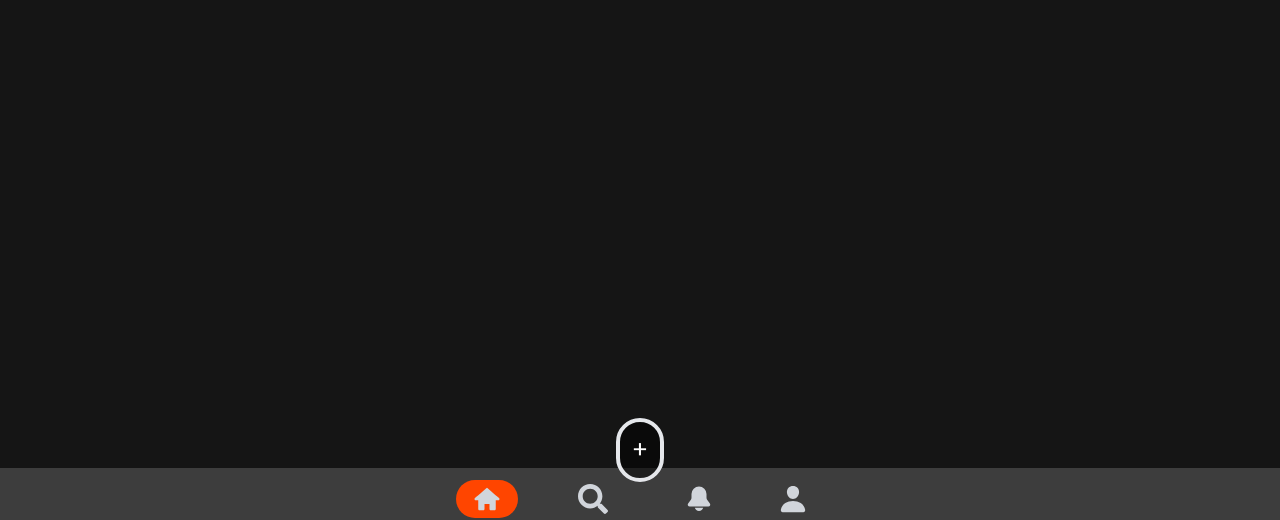
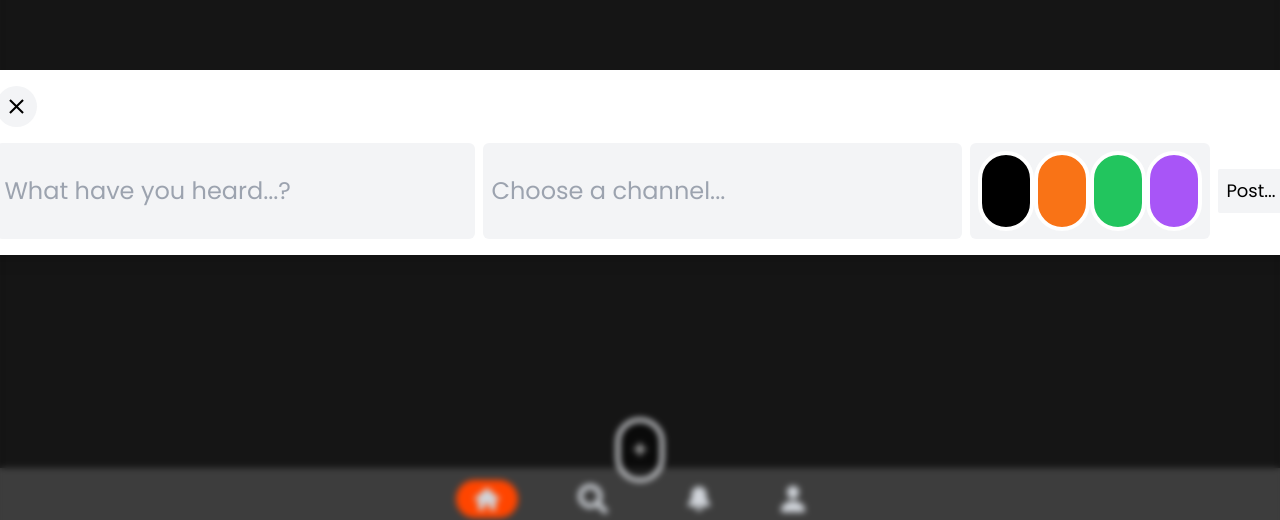
Before and after one commit to aeskerminen/overheard-frontend, a React (Vite) app: page /home in a window 1280 px wide. Shown: the part 238-758 px from the top of the page. Built offline with nearby package versions, Linux system fonts and the light colour scheme; no server answers.

Commit message:
Fix creation modal (WIP)

```diff
--- /dev/null
+++ b/src/components/CreationModal.jsx
@@ -0,0 +1,87 @@
+import { useState } from "react";
+import { IoMdClose } from "react-icons/io";
+import { createPost } from "../services/serviceHandler";
+
+const CreationModal = () => {
+  const [content, setContent] = useState("");
+  const [channel, setChannel] = useState("");
+  const [color, setColor] = useState("#000000");
+
+  const [location, setLocation] = useState("Locating...");
+  const [creationModal, setCreationModal] = useState(false);
+
+  const handleCreatePost = (e) => {
+    e.preventDefault();
+
+    createPost(content, channel, color)
+      .then((result) => {
+        console.log(result);
+      })
+      .catch((err) => {
+        console.log(err);
+      });
+  };
+  return (
+    <div
+      style={{ zIndex: 999, backdropFilter: "blur(3px)" }}
+      className="absolute rounded w-full h-full flex justify-center items-center"
+    >
+      <div className="absolute bg-white rounded shadow-lg flex flex-col p-4">
+        <button
+          // onClick={() => setCreationModal(false)}
+          className="p-2 rounded-full bg-gray-100 hover:bg-gray-200 active:bg-gray-300 self-start"
+        >
+          <IoMdClose size={25}></IoMdClose>
+        </button>
+        <form className="flex gap-2 mt-4" onSubmit={handleCreatePost}>
+          <input
+            placeholder="What have you heard...?"
+            className="p-2 text-2xl bg-gray-100 rounded-md"
+            type="text"
+            name="content"
+            onChange={(e) => setContent(e.target.value)}
+            value={content}
+          ></input>
+          <input
+            placeholder="Choose a channel..."
+            className="p-2 text-2xl bg-gray-100 rounded-md"
+            type="text"
+            name="channel"
+            onChange={(e) => setChannel(e.target.value)}
+            value={channel}
+          ></input>
+          <div className="p-2 bg-gray-100 rounded-md flex justify-center items-center">
+            <input
+              type="button"
+              onClick={() => setColor("#000000")}
+              className="p-6 rounded-full bg-black border-4 border-white"
+            ></input>
+            <input
+              type="button"
+              onClick={() => setColor("#F97316")}
+              className="p-6 rounded-full bg-orange-500 border-4 border-white"
+            ></input>
+            <input
+              type="button"
+              onClick={() => setColor("#22C55E")}
+              className="p-6 rounded-full bg-green-500 border-4 border-white"
+            ></input>
+            <input
+              type="button"
+              onClick={() => setColor("#A855F7")}
+              className="p-6 rounded-full bg-purple-500 border-4 border-white"
+            ></input>
+          </div>
+          <input
+            className="p-2 text-lg bg-gray-100 hover:bg-gray-200 active:bg-gray-300 self-center rounded-sm"
+            type="submit"
+            name="submit"
+            value="Post..."
+          ></input>
+        </form>
+      </div>
+    </div>
+  );
+};
+
+export default CreationModal;
--- a/src/components/Post.jsx
+++ b/src/components/Post.jsx
@@ -14,10 +14,8 @@ const Post = (props) => {
 
     useEffect(() => {
         setPost(props.post)
-        console.log(props.post)
 
         getVotes(props.post.identifier).then(result => {
-            console.log(result.data)
             setVotes(result.data[0].votes)
         })
     }, [props.post])
--- a/src/main.jsx
+++ b/src/main.jsx
@@ -1,29 +1,37 @@
-import ReactDOM from 'react-dom/client'
-import './index.css'
+import ReactDOM from "react-dom/client";
+import "./index.css";
 
-import Login from './routes/Login.jsx'
-import Home from './routes/Home.jsx'
-import { Outlet, RouterProvider, createBrowserRouter } from 'react-router-dom'
-import Footer from './components/Footer.jsx'
-import Navbar from './components/Navbar.jsx'
+import Login from "./routes/Login.jsx";
+import Home from "./routes/Home.jsx";
+import { Outlet, RouterProvider, createBrowserRouter } from "react-router-dom";
+import Footer from "./components/Footer.jsx";
+import Navbar from "./components/Navbar.jsx";
+import CreationModal from "./components/CreationModal.jsx";
 
 const router = createBrowserRouter([
   {
     path: "/",
-        element: <Login />
+    element: <Login />,
   },
   {
     path: "/*",
-        element: <div className="flex flex-col justify-center h-full"><Navbar></Navbar><Outlet></Outlet><Footer></Footer></div>,
+    element: (
+      <div className="flex flex-col justify-center h-full">
+        <Navbar></Navbar>
+        <CreationModal></CreationModal>
+        <Outlet></Outlet>
+        <Footer></Footer>
+      </div>
+    ),
     children: [
       {
         path: "home",
-                element: <Home />
+        element: <Home />,
       },
-        ]
-    }
+    ],
+  },
 ]);
 
-ReactDOM.createRoot(document.getElementById('root')).render(
+ReactDOM.createRoot(document.getElementById("root")).render(
   <RouterProvider router={router}></RouterProvider>
-)
+);
--- a/src/routes/Home.jsx
+++ b/src/routes/Home.jsx
@@ -1,85 +1,102 @@
 import { useEffect, useState } from "react";
 import Post from "../components/Post";
 
-import { IoMdClose } from "react-icons/io";
-
-
-import { createPost, getPosts } from "../services/serviceHandler";
+import { getPosts } from "../services/serviceHandler";
 
 const Home = () => {
-    const [posts, setPosts] = useState([])
-    const [location, setLocation] = useState("Locating...");
+  const [posts, setPosts] = useState([]);
 
-    const [creationModal, setCreationModal] = useState(false)
-
-    const [content, setContent] = useState("")
-    const [channel, setChannel] = useState("")
-    const [color, setColor] = useState("#000000")
-
-    const [filter, setFilter] = useState("newest")
+  const [filter, setFilter] = useState("newest");
 
   useEffect(() => {
-        getPosts().then(result => {
-            console.log(result.data)
-            setPosts(result.data)
-        })
-    }, [])
-
-    const handleCreatePost = (e) => {
-        e.preventDefault()
-
-        createPost(content, channel, color).then(result => {
-            console.log(result)
-        }).catch(err => {
-            console.log(err)
-        })
-    }
+    getPosts().then((result) => {
+      console.log(result.data);
+      setPosts(result.data);
+    });
+  }, []);
 
   return (
-        <div style={{ backgroundColor: '#151515'}} className="grow overflow-y-scroll">
+    <div
+      style={{ backgroundColor: "#151515" }}
+      className="grow overflow-y-scroll"
+    >
       <div className="flex flex-col grow flex-nowrap gap-2 mb-2 overflow-y-scroll w-full">
-                <div style={{ backgroundColor: '#3D3D3D' }} className="p-2 flex gap-2 justify-center">
-                    <button onClick={() => setFilter("newest")} style={{ backgroundColor: '#5F5F5F', color: '#9F9F9F', borderColor: '#FF9703' }} className={`p-2 font-bold rounded-full text-gray-200 ${filter === 'newest' ? "border-2" : "border-none"}`}>Newest</button>
-                    <button onClick={() => setFilter("mcommented")} style={{ backgroundColor: '#5F5F5F', color: '#9F9F9F', borderColor: '#FF9703' }} className={`p-2 font-bold rounded-full text-gray-200 ${filter === 'mcommented' ? "border-2" : "border-none"}`}>Most commented</button>
-                    <button onClick={() => setFilter("mliked")} style={{ backgroundColor: '#5F5F5F', color: '#9F9F9F', borderColor: '#FF9703' }} className={`p-2 font-bold rounded-full text-gray-200 ${filter === 'mliked' ? "border-2" : "border-none"}`}>Most liked</button>
+        <div
+          style={{ backgroundColor: "#3D3D3D" }}
+          className="p-2 flex gap-2 justify-center"
+        >
+          <button
+            onClick={() => setFilter("newest")}
+            style={{
+              backgroundColor: "#5F5F5F",
+              color: "#9F9F9F",
+              borderColor: "#FF9703",
+            }}
+            className={`p-2 font-bold rounded-full text-gray-200 ${
+              filter === "newest" ? "border-2" : "border-none"
+            }`}
+          >
+            Newest
+          </button>
+          <button
+            onClick={() => setFilter("mcommented")}
+            style={{
+              backgroundColor: "#5F5F5F",
+              color: "#9F9F9F",
+              borderColor: "#FF9703",
+            }}
+            className={`p-2 font-bold rounded-full text-gray-200 ${
+              filter === "mcommented" ? "border-2" : "border-none"
+            }`}
+          >
+            Most commented
+          </button>
+          <button
+            onClick={() => setFilter("mliked")}
+            style={{
+              backgroundColor: "#5F5F5F",
+              color: "#9F9F9F",
+              borderColor: "#FF9703",
+            }}
+            className={`p-2 font-bold rounded-full text-gray-200 ${
+              filter === "mliked" ? "border-2" : "border-none"
+            }`}
+          >
+            Most liked
+          </button>
         </div>
 
-                {posts.map((p, i) =>
-                    <Post key={i} post={{
-                        location: 'here',
+        {posts.map((p, i) => (
+          <Post
+            key={i}
+            post={{
+              location: "here",
               channel: p.channel,
               content: p.content,
               color: p.color,
               createdAt: p.createdAt,
-                        identifier: p.identifier
-                    }}></Post>
-                )}
+              identifier: p.identifier,
+            }}
+          ></Post>
+        ))}
       </div>
-            {creationModal &&
-                <div style={{ zIndex: 999, backdropFilter: 'blur(3px)' }} className="absolute rounded w-full h-full flex justify-center items-center">
-                    <div className="bg-white rounded shadow-lg flex flex-col p-4">
-                        <button onClick={() => setCreationModal(false)} className="p-2 rounded-full bg-gray-100 hover:bg-gray-200 active:bg-gray-300 self-start"><IoMdClose size={25}></IoMdClose></button>
-                        <form className="flex gap-2 mt-4" onSubmit={handleCreatePost}>
-                            <input placeholder="What have you heard...?" className="p-2 text-2xl bg-gray-100 rounded-md" type="text" name="content" onChange={e => setContent(e.target.value)} value={content}></input>
-                            <input placeholder="Choose a channel..." className="p-2 text-2xl bg-gray-100 rounded-md" type="text" name="channel" onChange={e => setChannel(e.target.value)} value={channel}></input>
-                            <div className="p-2 bg-gray-100 rounded-md flex justify-center items-center">
-                                <input type="button" onClick={() => setColor('#000000')} className="p-6 rounded-full bg-black border-4 border-white"></input>
-                                <input type="button" onClick={() => setColor('#F97316')} className="p-6 rounded-full bg-orange-500 border-4 border-white"></input>
-                                <input type="button" onClick={() => setColor('#22C55E')} className="p-6 rounded-full bg-green-500 border-4 border-white"></input>
-                                <input type="button" onClick={() => setColor('#A855F7')} className="p-6 rounded-full bg-purple-500 border-4 border-white"></input>
-                            </div>
-                            <input className="p-2 text-lg bg-gray-100 hover:bg-gray-200 active:bg-gray-300 self-center rounded-sm" type="submit" name="submit" value="Post..."></input>
-                        </form>
+      <div
+        className="absolute p-2 flex justify-center items-center w-full"
+        style={{ top: "85%" }}
+      >
+        <button
+          onClick={() => {
+           // setCreationModal(true);
+            console.log("YES");
+          }}
+          style={{ backdropFilter: "brightness(50%)" }}
+          className="p-3 border-4 rounded-full aspect-square flex items-center text-2xl text-white absolute"
+        >
+          +
+        </button>
       </div>
     </div>
-            }
-            <div className="absolute p-2 flex justify-center items-center w-full" style={{ top: '85%' }}>
-                <button onClick={() => setCreationModal(true)} style={{ backdropFilter: 'brightness(50%)' }} className="p-3 border-4 rounded-full aspect-square flex items-center text-2xl text-white absolute">+</button>
-            </div>
+  );
+};
 
-
-        </div>
-    )
-}
-
-export default Home
+export default Home;
```
Lines whose indentation alone changed are shown as unchanged.
